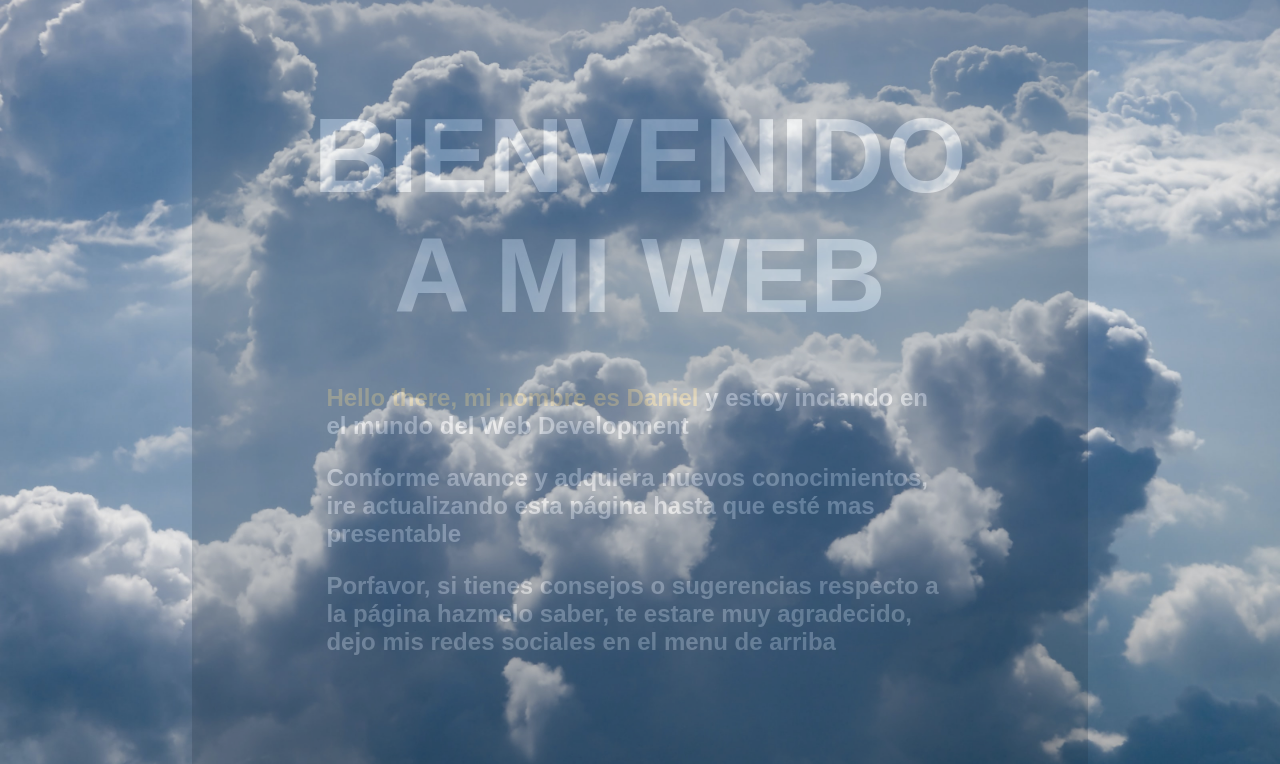
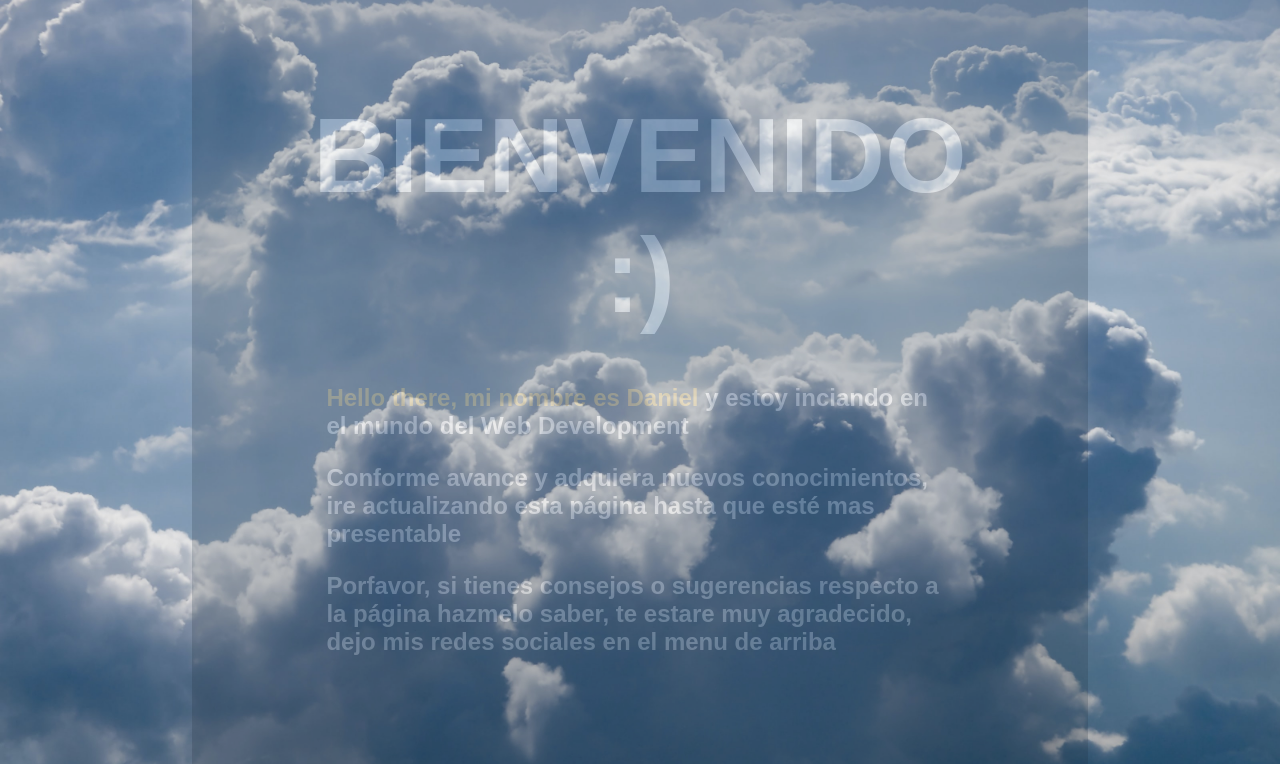
Before and after one commit to DanielCardonut/DanielCardonut, a plain HTML site: page index.html in a window 1280 px wide. Shown: the part 116-880 px from the top of the page. Drawn offline with Linux system fonts and the light colour scheme.

Commit message:
Se quitó el (a mi web) del header

```diff
--- a/index.html
+++ b/index.html
@@ -33,7 +33,7 @@
     <section id="principal">
         <div class="contenedorTitulo">
             <div class="titulo">
-                <h1>BIENVENIDO A MI WEB</h1>
+                <h1>BIENVENIDO :)</h1>
             </div>
         </div>
         <div class="contenedorSub">
```
Also changed, not shown: 1 other file.
